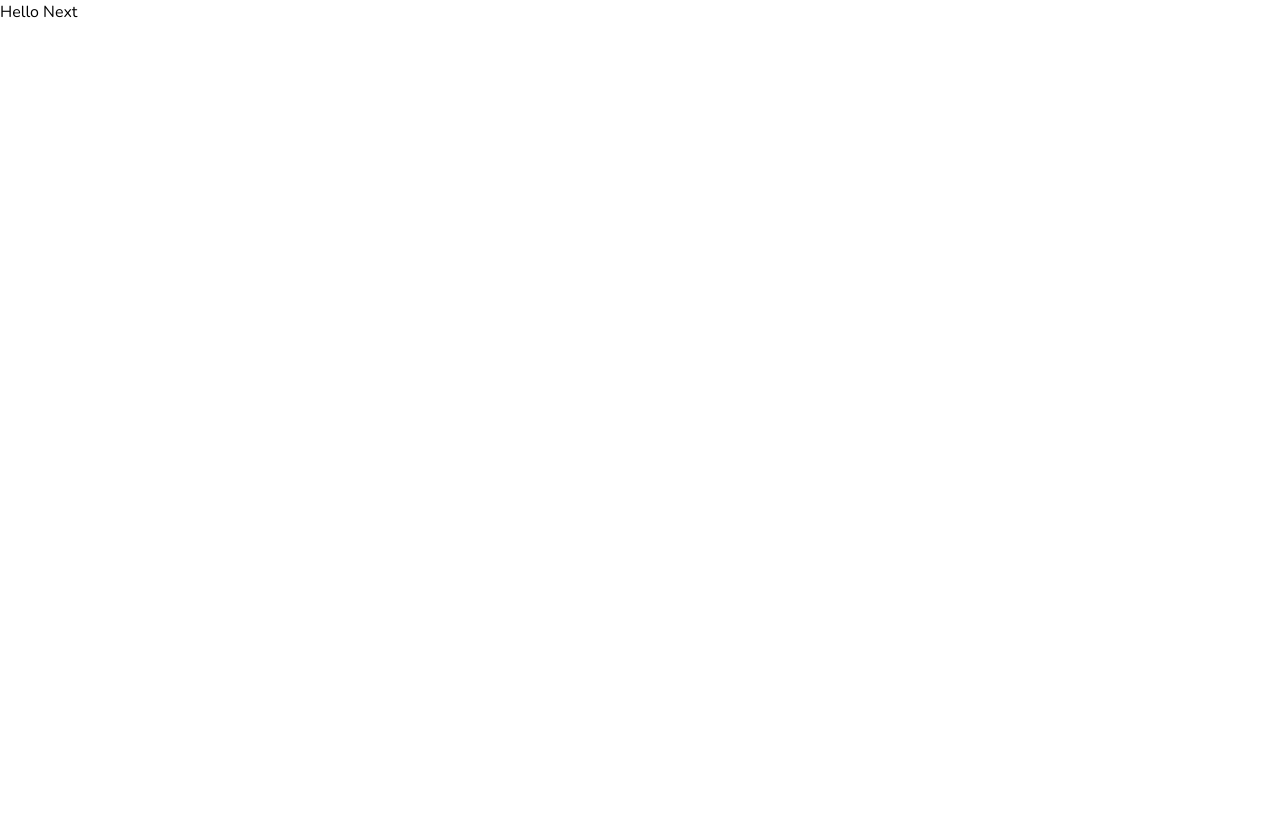
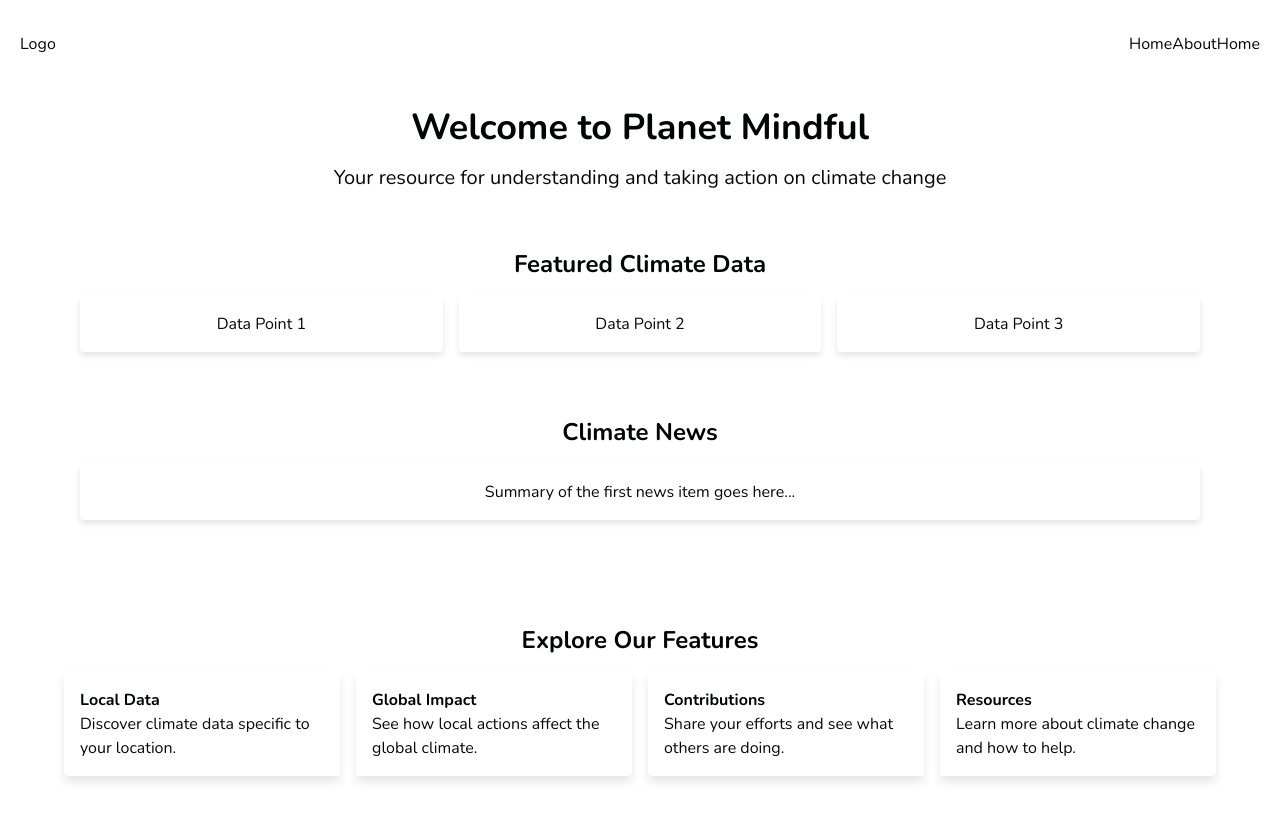
Before and after one commit to fsjavier/PlanetMindful, a Next.js app: page / in a window 1280 px wide. Shown: the top 820 px of the page. Built offline with nearby package versions, Linux system fonts and the light colour scheme.

Commit message:
Add home page and navigation with placeholders

```diff
--- /dev/null
+++ b/app/_components/Header.tsx
@@ -0,0 +1,14 @@
+import React from "react";
+import Logo from "./Logo";
+import Navigation from "./Navigation";
+
+export default function Header() {
+  return (
+    <header className="px-5 py-8">
+      <div className="flex justify-between items-center max-w-7xl mx-auto">
+        <Logo />
+        <Navigation />
+      </div>
+    </header>
+  );
+}
--- /dev/null
+++ b/app/_components/Logo.tsx
@@ -0,0 +1,5 @@
+import React from "react";
+
+export default function Logo() {
+  return <div>Logo</div>;
+}
--- /dev/null
+++ b/app/_components/Navigation.tsx
@@ -0,0 +1,16 @@
+import Link from "next/link";
+import React from "react";
+
+export default function Navigation() {
+  return (
+    <nav>
+      <ul>
+        <li>
+          <Link href="/">Home</Link>
+          <Link href="/about">About</Link>
+          <Link href="/">Home</Link>
+        </li>
+      </ul>
+    </nav>
+  );
+}
--- a/app/styles/globals.css
+++ b/app/_styles/globals.css
@@ -1,6 +1,19 @@
 @tailwind base;
 @tailwind components;
 @tailwind utilities;
+
+h1,
+h2,
+h3,
+h4,
+h5,
+h6 {
+  @apply text-primary-950;
+}
+
+body {
+  @apply text-neutral-900;
+}
 
 /* :root {
   --foreground-rgb: 0, 0, 0;
--- a/app/layout.tsx
+++ b/app/layout.tsx
@@ -1,6 +1,7 @@
 import type { Metadata } from "next";
 import { Nunito } from "next/font/google";
-import "./styles/globals.css";
+import "@/app/_styles/globals.css";
+import Header from "./_components/Header";
 
 const nunito = Nunito({ subsets: ["latin"] });
 
@@ -16,7 +17,12 @@ export default function RootLayout({
 }>) {
   return (
     <html lang="en">
-      <body className={nunito.className}>{children}</body>
+      <body className={`${nunito.className} flex flex-col`}>
+        <Header />
+        <main className=" flex flex-col flex-1 px-8 py-5 gap-6">
+          {children}
+        </main>
+      </body>
     </html>
   );
 }
--- a/app/page.tsx
+++ b/app/page.tsx
@@ -1,7 +1,72 @@
-export default function Home() {
+interface FeatureCardProps {
+  title: string;
+  description: string;
+}
+
+const FeatureCard: React.FC<FeatureCardProps> = ({ title, description }) => {
   return (
-    <main>
-      <h1>Hello Next</h1>
-    </main>
+    <div className="p-4 rounded shadow-box-md">
+      <h3 className="font-bold">{title}</h3>
+      <p>{description}</p>
+    </div>
+  );
+};
+
+export default function HomePage() {
+  return (
+    <>
+      <div className="flex flex-col justify-center items-center">
+        <h1 className="text-4xl font-bold">Welcome to Planet Mindful</h1>
+        <p className="mt-4 text-xl">
+          Your resource for understanding and taking action on climate change
+        </p>
+      </div>
+
+      {/* First Section */}
+      <section className="flex flex-col justify-center items-center text-center p-8 gap-8">
+        {/* Featured Data Points */}
+        <div className="w-full px-4">
+          <h2 className="text-2xl font-bold mb-4">Featured Climate Data</h2>
+          <div className="grid grid-cols-1 md:grid-cols-3 gap-4">
+            <div className="p-4 rounded shadow-box">Data Point 1</div>
+            <div className="p-4 rounded shadow-box">Data Point 2</div>
+            <div className="p-4 rounded shadow-box">Data Point 3</div>
+          </div>
+        </div>
+
+        {/* Climate News */}
+        <div className="mt-8 px-4 w-full">
+          <h2 className="text-2xl font-bold mb-4">Climate News</h2>
+          <div className="p-4 rounded shadow-box">
+            <p>Summary of the first news item goes here...</p>
+          </div>
+        </div>
+      </section>
+
+      {/* Second Section */}
+      <section className="px-8 py-12">
+        <h2 className="text-2xl font-bold mb-4 text-center">
+          Explore Our Features
+        </h2>
+        <div className="grid grid-cols-1 md:grid-cols-4 gap-4">
+          <FeatureCard
+            title="Local Data"
+            description="Discover climate data specific to your location."
+          />
+          <FeatureCard
+            title="Global Impact"
+            description="See how local actions affect the global climate."
+          />
+          <FeatureCard
+            title="Contributions"
+            description="Share your efforts and see what others are doing."
+          />
+          <FeatureCard
+            title="Resources"
+            description="Learn more about climate change and how to help."
+          />
+        </div>
+      </section>
+    </>
   );
 }
--- a/tailwind.config.ts
+++ b/tailwind.config.ts
@@ -8,10 +8,77 @@ const config: Config = {
   ],
   theme: {
     extend: {
-      backgroundImage: {
-        "gradient-radial": "radial-gradient(var(--tw-gradient-stops))",
-        "gradient-conic":
-          "conic-gradient(from 180deg at 50% 50%, var(--tw-gradient-stops))",
+      colors: {
+        primary: {
+          50: "#E4E7E7",
+          100: "#C8CECE",
+          200: "#929D9D",
+          300: "#5C6C6D",
+          400: "#263B3C",
+          500: "#162828",
+          600: "#112020",
+          700: "#0D1818",
+          800: "#081010",
+          900: "#040808",
+          950: "#020404",
+        },
+        secondary: {
+          50: "#E6F4EA",
+          100: "#CCE9D5",
+          200: "#99D3AB",
+          300: "#66BD82",
+          400: "#33A759",
+          500: "#008F31", // Primary Green
+          600: "#007A29",
+          700: "#006520",
+          800: "#004F18",
+          900: "#003A0F",
+          950: "#002B0A",
+        },
+        tertiary: {
+          50: "#E5F6FD",
+          100: "#CCECFB",
+          200: "#99D9F7",
+          300: "#66C5F3",
+          400: "#33B2EF",
+          500: "#009EEB", // Secondary Blue
+          600: "#0086C8",
+          700: "#0070A6",
+          800: "#005984",
+          900: "#004262",
+          950: "#003250",
+        },
+        accent: {
+          50: "#F4ECE9",
+          100: "#E9D8D4",
+          200: "#D3B1A8",
+          300: "#BC8A7D",
+          400: "#A66451",
+          500: "#8F432E",
+          600: "#723525",
+          700: "#55271B",
+          800: "#381912",
+          900: "#1B0C09",
+          950: "#0D0604",
+        },
+        neutral: {
+          50: "#ECEBE7",
+          100: "#D8D7D4",
+          200: "#B1AFAB",
+          300: "#8A887D",
+          400: "#64514A",
+          500: "#43382E",
+          600: "#352E24",
+          700: "#271D19",
+          800: "#1A1210",
+          900: "#0D0606",
+          950: "#060303",
+        },
+      },
+      boxShadow: {
+        box: "0 4px 6px rgba(0, 0, 0, 0.1)",
+        "box-md": "0 6px 10px rgba(0, 0, 0, 0.1)",
+        "box-lg": "0 8px 12px rgba(0, 0, 0, 0.1)",
       },
     },
   },
```
Also changed, not shown: package.json (+11 -5 lines), 1 other file (tests, documents, lock files or other folders).
